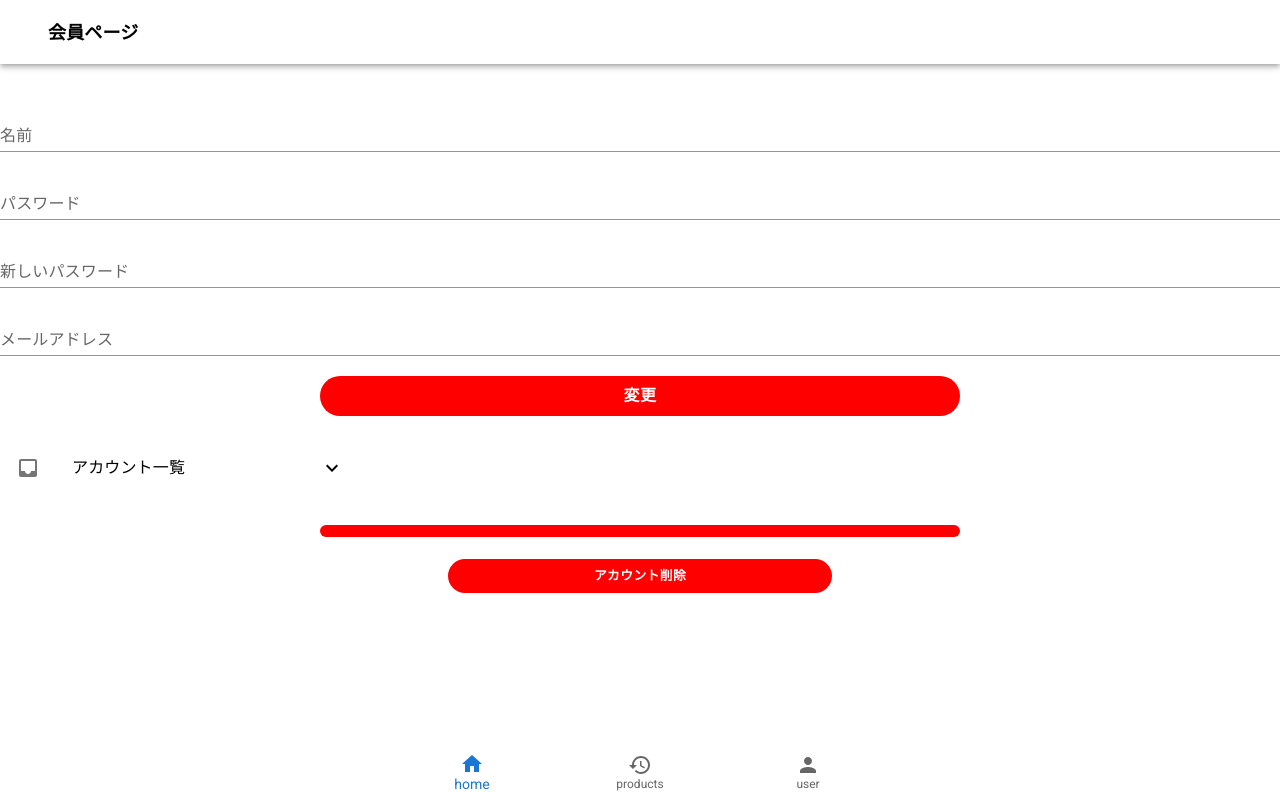
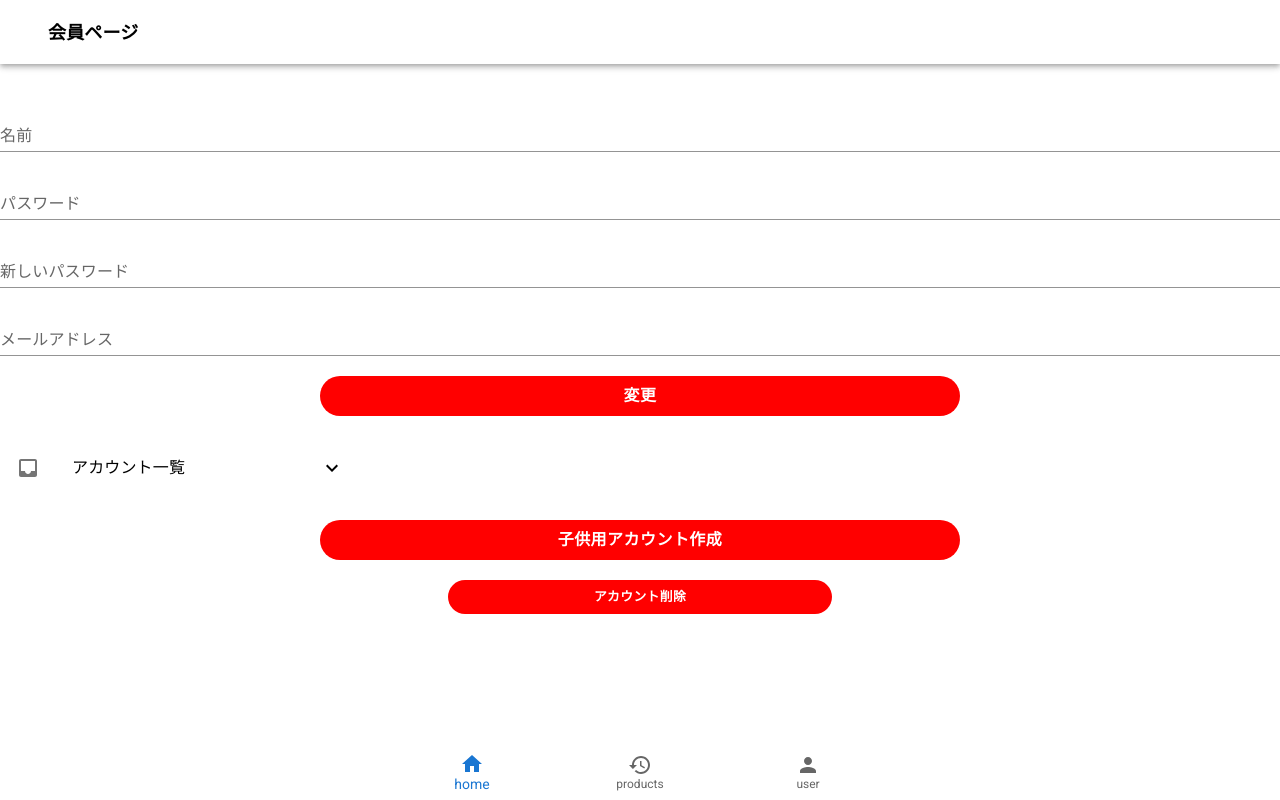
Before and after one commit to s-yuk/hf-frontend, a React (Vite) app: page /customer in a window 1280 px wide. Built offline with nearby package versions, Linux system fonts and the light colour scheme; what @amcharts/amcharts4 would draw is missing.

Commit message:
✅ buttonコンポーネントの変化による修正

```diff
--- a/src/pages/Customer.jsx
+++ b/src/pages/Customer.jsx
@@ -129,7 +129,7 @@ const Customer = () => {
           </List>
 
           <div style={{ textAlign: 'center' }}>
-            <MiddleButton text='子供用アカウント作成' handleOpen={createaccount} sx={{}} />
+            <MiddleButton onClick={createaccount}>子供用アカウント作成</MiddleButton>
           </div>
           <Modal
             open={newaccount}
```
